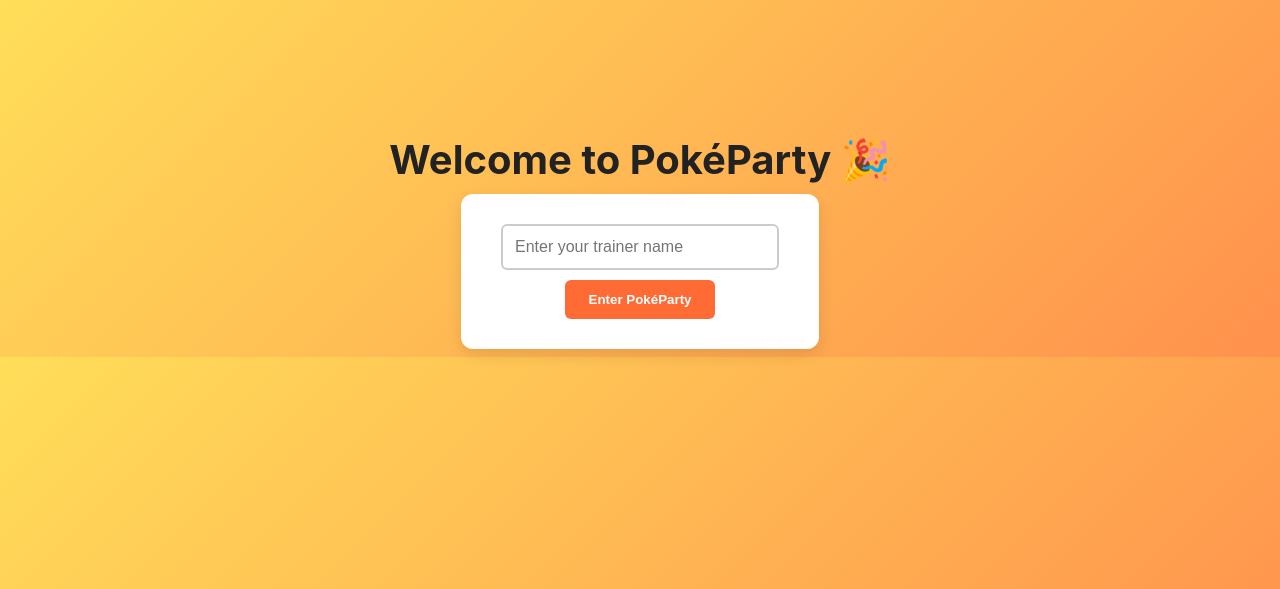
After one commit to kmrelmo/PokeParty, a Flask app: page /login in a window 1280 px wide. The commit adds this page. Shown: the top 589 px of the page. Run offline with Flask 3, Linux system fonts and the light colour scheme.

Commit message:
added user login

```diff
--- a/pokeweb/src/app.py
+++ b/pokeweb/src/app.py
@@ -3,8 +3,8 @@
 import json
 import random
 
-from flask import Flask, jsonify, Response, render_template, request, session
-from models import Session, Pokemon
+from flask import Flask, jsonify, Response, render_template, request, session, redirect, url_for
+from models import Session, Pokemon, User, PokemonRank
 from pokemon_data import *
 
 # ----------------------------------------------------------------------------
@@ -17,9 +17,39 @@
 # ----------------------------------------------------------------------------
 # Routes
 # ----------------------------------------------------------------------------
+
 @app.route('/')
 def home():
-    return render_template('index.html')
+    return redirect(url_for('login'))
+
+@app.route('/login', methods=['GET', 'POST'])
+def login():
+    db = Session()
+
+    if request.method == 'POST':
+        username = request.form.get('username', '').strip().lower()
+        if not username:
+            return render_template('login.html', error="Please enter a username.")
+
+        # Check if user exists
+        user = db.query(User).filter_by(username=username).first()
+
+        # Create if not found
+        if not user:
+            user = User(username=username)
+            db.add(user)
+            db.commit()
+
+        # Store in session
+        session['username'] = username
+
+        return redirect(url_for('pokeparty_home'))  # Redirect to your main hub
+
+    return render_template('login.html', error=None)
+
+@app.route('/pokeparty')
+def pokeparty_home():
+    return render_template('pokeparty.html')
 
 @app.route('/pokemon/<name>')
 def get_pokemon(name):
@@ -55,6 +85,12 @@
 
     return render_template('rank.html', pokemon_list=pokemon_list)
 
+
+
+
+
+
+
 @app.route('/game/statsguess')
 def pokemon_stats_guess():
     poke_id = get_random_pokemon_id()
@@ -88,6 +124,15 @@
 @app.route('/game/higherlower', methods=["GET", "POST"])
 def pokemon_higher_lower():
     result = None
+    if "previous" not in session:
+            # fetch a random Pokémon for the left slot
+            poke_id2 = random.randint(1, 1025)
+            data2 = requests.get(f'https://pokeapi.co/api/v2/pokemon/{poke_id2}').json()
+            session["previous"] = (
+                data2["name"],
+                data2["sprites"]["front_default"],
+                extract_stats(data2),
+            )
 
     # Handle guess
     if request.method == "POST":
@@ -141,23 +186,25 @@
 
 @app.route('/game/rankrandom', methods=["GET", "POST"])
 def pokemon_rank_from_id():
+    if 'username' not in session:
+        return redirect(url_for('login'))
+
     db = Session()
+    user = db.query(User).filter_by(username=session['username']).first()
 
     if request.method == "POST":
         name = request.form["name"]
         score = int(request.form["score"])
 
-        rank_entry = db.query(PokemonRank).filter_by(name=name).first()
+        rank_entry = db.query(PokemonRank).filter_by(name=name, user_id=user.id).first()
 
         if rank_entry:
-            # UPDATE existing
             old_score = rank_entry.score
             rank_entry.score = score
             db.commit()
             result = f"🔄 Updated ranking for {name.title()}: old {old_score}, new {score}"
         else:
-            # INSERT new
-            new_rank = PokemonRank(name=name, score=score)
+            new_rank = PokemonRank(name=name, score=score, user_id=user.id)
             db.add(new_rank)
             db.commit()
             result = f"⭐ New ranking saved for {name.title()}: {score}"
@@ -171,62 +218,94 @@
     name = data["name"]
     sprite_url = data["sprites"]["front_default"]
 
-    rank_entry = db.query(PokemonRank).filter_by(name=name).first()
+    rank_entry = db.query(PokemonRank).filter_by(name=name, user_id=user.id).first()
     rank = rank_entry.score if rank_entry else None
 
     return render_template("rankrandom.html", name=name, sprite_url=sprite_url, rank=rank, result=None)
 
+
 @app.route('/rankings')
 def show_all_rankings():
+    if 'username' not in session:
+        return redirect(url_for('login'))
+
     db = Session()
-    # grab all Pokémon sorted by ID
+    user = db.query(User).filter_by(username=session['username']).first()
+
     pokemon_list = db.query(Pokemon).order_by(Pokemon.id).all()
-    rank_map = {r.name: r.score for r in db.query(PokemonRank).all()}
+    rank_map = {
+        r.name: r.score
+        for r in db.query(PokemonRank).filter_by(user_id=user.id).all()
+    }
 
-    result = []
-    for p in pokemon_list:
-        result.append({
-            "id": p.id,
-            "name": p.name,
-            "sprite_url": p.sprite_url,
-            "score": rank_map.get(p.name)
-        })
+    result = [
+        {"id": p.id, "name": p.name, "sprite_url": p.sprite_url, "score": rank_map.get(p.name)}
+        for p in pokemon_list
+    ]
 
     return render_template("allrankings.html", pokemon_list=result)
 
+
 @app.route("/update_score", methods=["POST"])
 def update_score():
+    if 'username' not in session:
+        return {"success": False, "error": "User not logged in"}, 403
+
     db = Session()
     data = request.get_json()
     name = data["name"]
     score = int(data["score"])
 
-    rank_entry = db.query(PokemonRank).filter_by(name=name).first()
+    user = db.query(User).filter_by(username=session['username']).first()
+    if not user:
+        return {"success": False, "error": "User not found"}, 404
+
+    # find or create
+    rank_entry = db.query(PokemonRank).filter_by(name=name, user_id=user.id).first()
     if rank_entry:
         rank_entry.score = score
     else:
-        rank_entry = PokemonRank(name=name, score=score)
+        rank_entry = PokemonRank(name=name, score=score, user_id=user.id)
         db.add(rank_entry)
 
     db.commit()
     return {"success": True, "name": name, "score": score}
 
+
 @app.route('/leaderboard')
 def show_leaderboard():
     db = Session()
+
+    # Get only Pokémon that HAVE scores (join + order by)
     ranked = (
-        db.query(Pokemon, PokemonRank.score)
-        .join(PokemonRank, Pokemon.name == PokemonRank.name)
+        db.query(
+            User.username,
+            Pokemon.name,
+            Pokemon.sprite_url,
+            PokemonRank.score
+        )
+        .join(PokemonRank, User.id == PokemonRank.user_id)
+        .join(Pokemon, Pokemon.name == PokemonRank.name)
+        .filter(PokemonRank.score.isnot(None))
         .order_by(PokemonRank.score.desc())
+        .limit(100)
         .all()
     )
 
-    result = [
-        {"id": p.id, "name": p.name, "sprite_url": p.sprite_url, "score": score}
-        for p, score in ranked
+    # Convert to dicts for template
+    leaderboard = [
+        {
+            "username": u,
+            "pokemon": n,
+            "sprite_url": s,
+            "score": sc
+        }
+        for u, n, s, sc in ranked
     ]
 
-    return render_template("allrankings.html", pokemon_list=result)
+    return render_template("leaderboard.html", leaderboard=leaderboard)
+
+
 
 # ----------------------------------------------------------------------------
 # Main
--- a/pokeweb/src/templates/allrankings.html
+++ b/pokeweb/src/templates/allrankings.html
@@ -95,7 +95,7 @@
   </div>
 
   <div class="nav">
-    <a href="/">⬅ Back to Home</a>
+    <a href="/pokeparty">⬅ Back to Home</a>
   </div>
 
   <script>
--- a/pokeweb/src/templates/guessfromid.html
+++ b/pokeweb/src/templates/guessfromid.html
@@ -88,7 +88,7 @@
     <form action="/game/guessfromid" method="get" style="display:inline;">
       <button type="submit" class="play-btn">🔄 Play Again</button>
     </form>
-    <form action="/" method="get" style="display:inline;">
+    <form action="/pokeparty" method="get" style="display:inline;">
       <button type="submit" class="home-btn">⬅ Back to Home</button>
     </form>
   </div>
--- a/pokeweb/src/templates/higherlower.html
+++ b/pokeweb/src/templates/higherlower.html
@@ -85,7 +85,7 @@
   </div>
 
   <!-- Back to Home button -->
-  <form action="/" method="get">
+  <form action="/pokeparty" method="get">
     <button type="submit" class="home-btn">⬅ Back to Home</button>
   </form>
 </body>
--- /dev/null
+++ b/pokeweb/src/templates/login.html
@@ -0,0 +1,69 @@
+<!DOCTYPE html>
+<html lang="en">
+<head>
+  <meta charset="UTF-8">
+  <title>Welcome to PokéParty</title>
+  <style>
+    body {
+      font-family: 'Inter', sans-serif;
+      text-align: center;
+      background: linear-gradient(135deg, #ffde59, #ff914d);
+      color: #222;
+      padding-top: 100px;
+    }
+    h1 {
+      font-size: 2.5em;
+      margin-bottom: 10px;
+    }
+    form {
+      background: white;
+      display: inline-block;
+      padding: 30px 40px;
+      border-radius: 12px;
+      box-shadow: 0 6px 15px rgba(0,0,0,0.1);
+    }
+    input[type="text"] {
+      padding: 12px;
+      width: 250px;
+      font-size: 16px;
+      border: 2px solid #ccc;
+      border-radius: 6px;
+      margin-bottom: 10px;
+      outline: none;
+      transition: border 0.2s ease;
+    }
+    input[type="text"]:focus {
+      border-color: #ff6b35;
+    }
+    button {
+      background: #ff6b35;
+      color: white;
+      font-weight: bold;
+      border: none;
+      border-radius: 6px;
+      padding: 12px 24px;
+      cursor: pointer;
+      transition: background 0.2s ease, transform 0.1s ease;
+    }
+    button:hover {
+      background: #e85d2a;
+      transform: translateY(-2px);
+    }
+    .error {
+      color: red;
+      margin-top: 15px;
+    }
+  </style>
+</head>
+<body>
+  <h1>Welcome to PokéParty 🎉</h1>
+  <form method="POST">
+    <input type="text" name="username" placeholder="Enter your trainer name" required>
+    <br>
+    <button type="submit">Enter PokéParty</button>
+    {% if error %}
+      <div class="error">{{ error }}</div>
+    {% endif %}
+  </form>
+</body>
+</html>
--- a/pokeweb/src/templates/pokemon.html
+++ b/pokeweb/src/templates/pokemon.html
@@ -127,7 +127,7 @@
   </div>
 
   <!-- Back to Home button -->
-  <form action="/" method="get">
+  <form action="/pokeparty" method="get">
     <button type="submit" class="home-btn">⬅ Back to Home</button>
   </form>
 </body>
--- a/pokeweb/src/templates/rank.html
+++ b/pokeweb/src/templates/rank.html
@@ -1,7 +1,7 @@
 <!DOCTYPE html>
 <html>
 <head>
-    <title>Pokémon Blink Rank</title>
+    <title>Pokémon Blind Rank</title>
     <style>
         body {
             font-family: Arial, sans-serif;
@@ -84,7 +84,7 @@
     <div id="summary">
         <h2>All Pokémon Ranked!</h2>
         <p>Thanks for playing!</p>
-        <button onclick="location.href='/'">Back to Home (e)</button>
+        <button onclick="location.href='/pokeparty'">Back to Home (e)</button>
         <button onclick="location.href='/game/rank'">Play Again (r)</button>
     </div>
 
--- a/pokeweb/src/templates/rankrandom.html
+++ b/pokeweb/src/templates/rankrandom.html
@@ -78,7 +78,7 @@
     <form action="/game/rankrandom" method="get" style="display:inline;">
       <button type="submit">🔄 New Pokémon</button>
     </form>
-    <form action="/" method="get" style="display:inline;">
+    <form action="/pokeparty" method="get" style="display:inline;">
       <button type="submit">⬅ Back to Home</button>
     </form>
   </div>
--- a/pokeweb/src/templates/shadowsprite.html
+++ b/pokeweb/src/templates/shadowsprite.html
@@ -63,7 +63,7 @@
 
     <div id="actions">
         <button onclick="location.href='/game/shadowsprite'">Play Again (r)</button>
-        <button onclick="location.href='/'">Back to Home (e)</button>
+        <button onclick="location.href='/pokeparty'">Back to Home (e)</button>
     </div>
 
     <script>
@@ -101,7 +101,7 @@
             }
             if ((key === "r" || key === "e") && document.getElementById("guessInput").disabled) {
                 if (key === "r") location.href = "/game/shadowsprite";
-                if (key === "e") location.href = "/";
+                if (key === "e") location.href = "/pokeparty";
             }
         });
     </script>
--- a/pokeweb/src/templates/statsguess.html
+++ b/pokeweb/src/templates/statsguess.html
@@ -76,7 +76,7 @@
 
     <div id="actions" style="display: none;">
         <button onclick="window.location.href='/game/statsguess'">Restart (r)</button>
-        <button onclick="window.location.href='/'">Back to Home (e)</button>
+        <button onclick="window.location.href='/pokeparty'">Back to Home (e)</button>
     </div>
 
     <script>
@@ -153,7 +153,7 @@
                     location.href = "/game/statsguess";
                 }
                 if (key === "e") {
-                    location.href = "/";
+                    location.href = "/pokeparty";
                 }
             }
         });
```
Also changed, not shown: pokeweb/src/models.py (+15 -11 lines), pokeweb/src/templates/leaderboard.html (added, +109 -0 lines), pokeweb/src/templates/pokeparty.html (renamed from pokeweb/src/templates/index.html), 1 other file.
